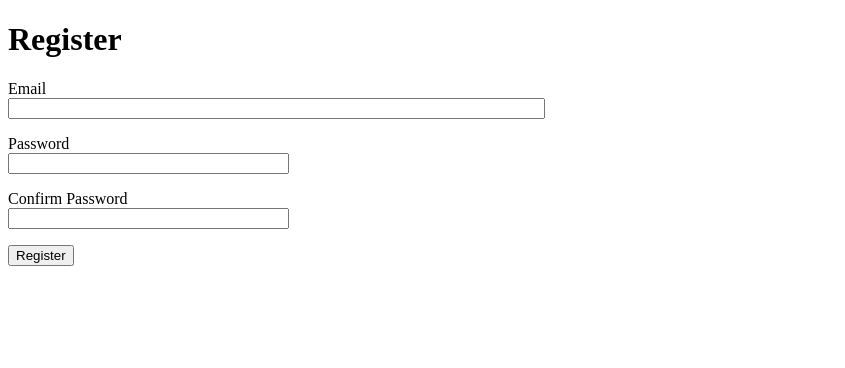
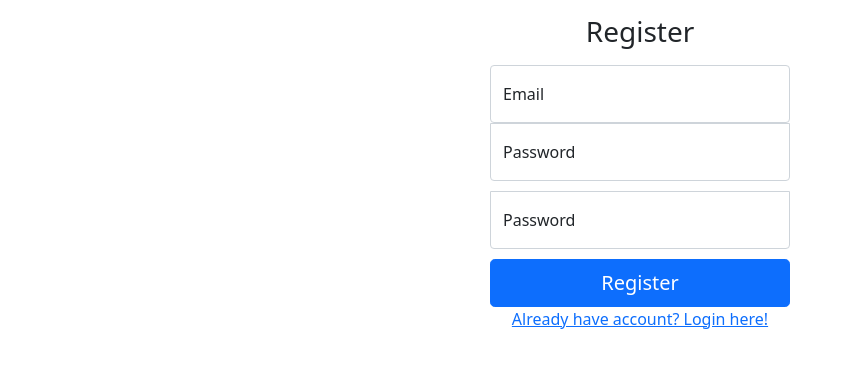
Before and after one commit to dineshh912/book-catalogue, a Flask app: page /register in a window 1280 px wide. Shown: the top 368 px of the page, without its empty margins (0-845 px from the left). Run offline with Flask 2, Linux system fonts and the light colour scheme.

Commit message:
books-api-added

```diff
--- a/app/routes.py
+++ b/app/routes.py
@@ -1,10 +1,11 @@
-from flask import render_template, flash, redirect, url_for
+from flask import render_template, flash, redirect, url_for, request
 from flask_login.utils import login_required
 from app import app
 from app.forms import LoginForm, RegistrationForm, SearchForm
 from flask_login import current_user, login_user, logout_user
 from app.models import User
 from app import db
+import requests
 
 
 @app.route('/register', methods=['GET', 'POST'])
@@ -49,3 +50,18 @@
 @login_required
 def index():
     return render_template("index.html")
+
+
+@app.route("/search", methods=["GET", "POST"])
+def search():
+    print(request.form['type'])
+    if(request.form.search_type == "isbn"):
+        url = f"https://www.googleapis.com/books/v1/volumes?q=isbn:{request.form.term}"
+    else:
+        url = f"https://www.googleapis.com/books/v1/volumes?q=title:{request.form.term}"
+
+    payload={}
+    headers = {}
+    response = requests.request("GET", url, headers=headers, data=payload)
+
+    return response.json()
--- /dev/null
+++ b/app/static/css/style.css
@@ -0,0 +1,29 @@
+.form-signin {
+    width: 100%;
+    max-width: 330px;
+    padding: 15px;
+    margin: auto;
+}
+
+.search-form {
+    width: 100%;
+    max-width: 330px;
+    padding: 15px;
+    margin: auto;
+}
+
+.form-signin .form-floating:focus-within {
+    z-index: 2;
+}
+
+.form-signin input[type="email"] {
+    margin-bottom: -1px;
+    border-bottom-right-radius: 0;
+    border-bottom-left-radius: 0;
+}
+
+.form-signin input[type="password"] {
+    margin-bottom: 10px;
+    border-top-left-radius: 0;
+    border-top-right-radius: 0;
+}
--- a/app/templates/base.html
+++ b/app/templates/base.html
@@ -3,16 +3,21 @@
 
 <head>
     <title>Book Catalogue</title>
+    <link href="https://cdn.jsdelivr.net/npm/bootstrap@5.1.1/dist/css/bootstrap.min.css" rel="stylesheet" integrity="sha384-F3w7mX95PdgyTmZZMECAngseQB83DfGTowi0iMjiWaeVhAn4FJkqJByhZMI3AhiU" crossorigin="anonymous">
+    <link href="{{url_for('static', filename='css/style.css')}}" rel="stylesheet" />
 </head>
 
 <body>
-    {% with messages = get_flashed_messages() %} {% if messages %}
-    <ul>
-        {% for message in messages %}
-        <li>{{message}}</li>
-        {% endfor %}
-    </ul>
-    {% endif %} {% endwith %} {% block content %} {% endblock %}
+    {% block content %} {% endblock %}
+
+    <!-- Jquery CDN -->
+    <script src="https://code.jquery.com/jquery-3.5.1.min.js" integrity="sha256-9/aliU8dGd2tb6OSsuzixeV4y/faTqgFtohetphbbj0=" crossorigin="anonymous"></script>
+    <script src="https://cdn.jsdelivr.net/npm/bootstrap@5.1.1/dist/js/bootstrap.bundle.min.js" integrity="sha384-/bQdsTh/da6pkI1MST/rWKFNjaCP5gBSY4sEBT38Q/9RBh9AH40zEOg7Hlq2THRZ" crossorigin="anonymous"></script>
+    {% block scripts%}{%endblock%}
+
+    <!-- app Theme JS -->
+    <script src="{{url_for('static', filename='js/app.js')}}"></script>
+
 </body>
 
 </html>
--- a/app/templates/register.html
+++ b/app/templates/register.html
@@ -1,20 +1,37 @@
 {% extends "base.html" %} {% block content %}
-<h1>Register</h1>
-<form action="" method="post">
-    {{ form.hidden_tag() }}
 
-    <p>
-        {{ form.email.label }}<br> {{ form.email(size=64) }}<br> {% for error in form.email.errors %}
-        <span style="color: red;">[{{ error }}]</span> {% endfor %}
-    </p>
-    <p>
-        {{ form.password.label }}<br> {{ form.password(size=32) }}<br> {% for error in form.password.errors %}
-        <span style="color: red;">[{{ error }}]</span> {% endfor %}
-    </p>
-    <p>
-        {{ form.password2.label }}<br> {{ form.password2(size=32) }}<br> {% for error in form.password2.errors %}
-        <span style="color: red;">[{{ error }}]</span> {% endfor %}
-    </p>
-    <p>{{ form.submit() }}</p>
-</form>
+<section class="text-center">
+
+    {% with messages = get_flashed_messages() %} {% if messages %} {% for message in messages %}
+    <div class="alert alert-danger" role="alert">
+        {{message}}
+    </div>
+    {% endfor %} {% endif %} {% endwith %}
+
+    <main class="form-signin">
+        <form action="" method="post" novalidate>
+            {{ form.hidden_tag() }}
+            <h1 class="h3 mb-3 fw-normal">Register</h1>
+
+            <div class="form-floating">
+                {{ form.email(size=32, class="form-control", placeholder="email@email.com") }}
+                <label for="floatingInput">{{ form.email.label }}</label> {% for error in form.email.errors %}
+                <span style="color: red">[{{ error }}]</span> {% endfor %}
+            </div>
+            <div class="form-floating">
+                {{ form.password(size=32, class="form-control", placeholder="Enter Password") }}
+                <label for="floatingPassword">{{ form.password.label }}</label>{% for error in form.password.errors %}
+                <span style="color: red">[{{ error }}]</span> {% endfor %}
+            </div>
+            <div class="form-floating">
+                {{ form.password2(size=32, class="form-control", placeholder="Confirm Password") }}
+                <label for="floatingPassword">{{ form.password.label }}</label>{% for error in form.password.errors %}
+                <span style="color: red">[{{ error }}]</span> {% endfor %}
+            </div>
+            {{ form.submit(class="w-100 btn btn-lg btn-primary") }}
+        </form>
+        <span><a href="{{url_for('login')}}">Already have account? Login here!</a></span>
+    </main>
+
+</section>
 {% endblock %}
```
Also changed, not shown: app/static/js/app.js (added, +60 -0 lines), app/templates/index.html (+79 -17 lines), app/templates/login.html (+32 -13 lines).
